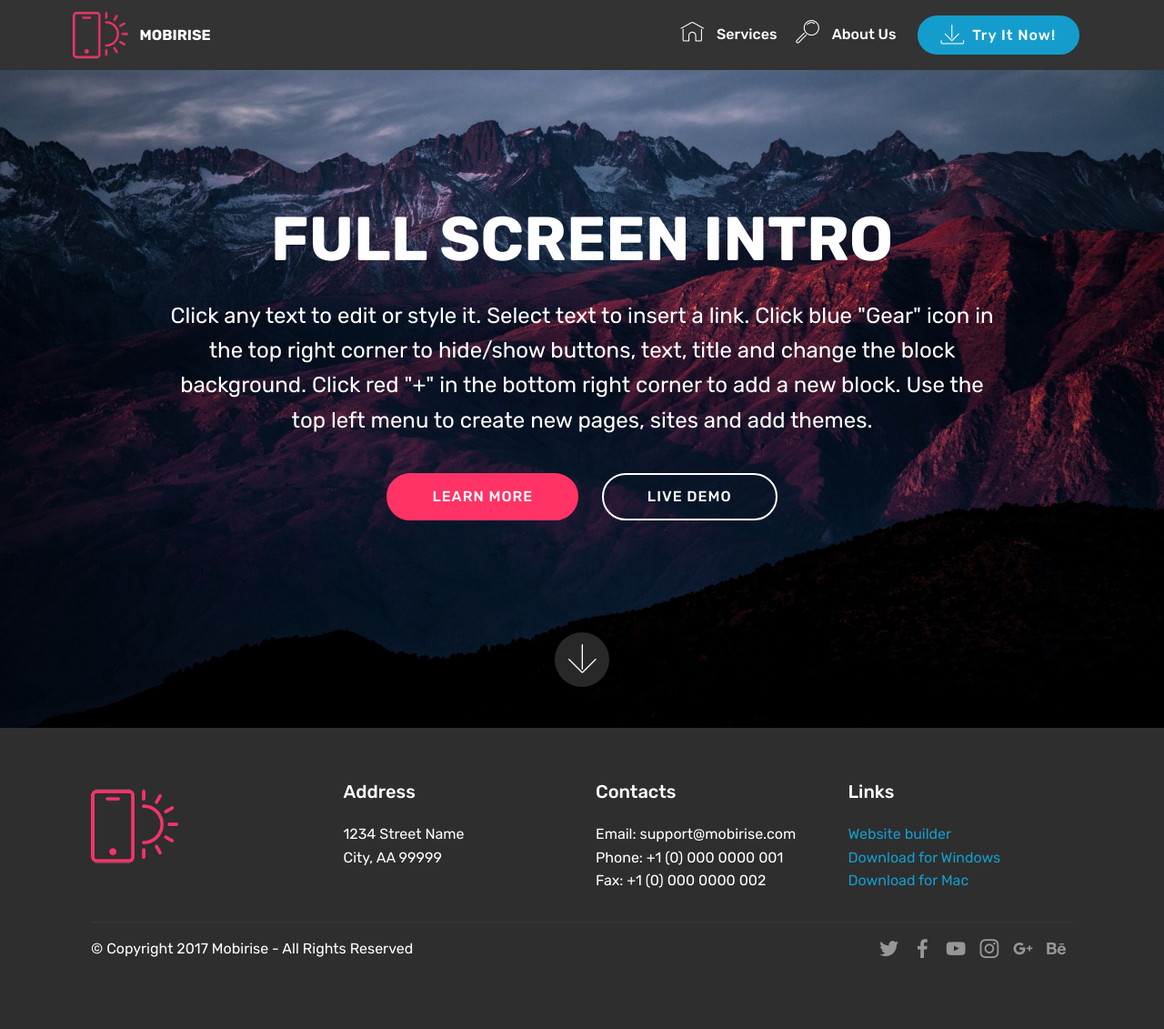
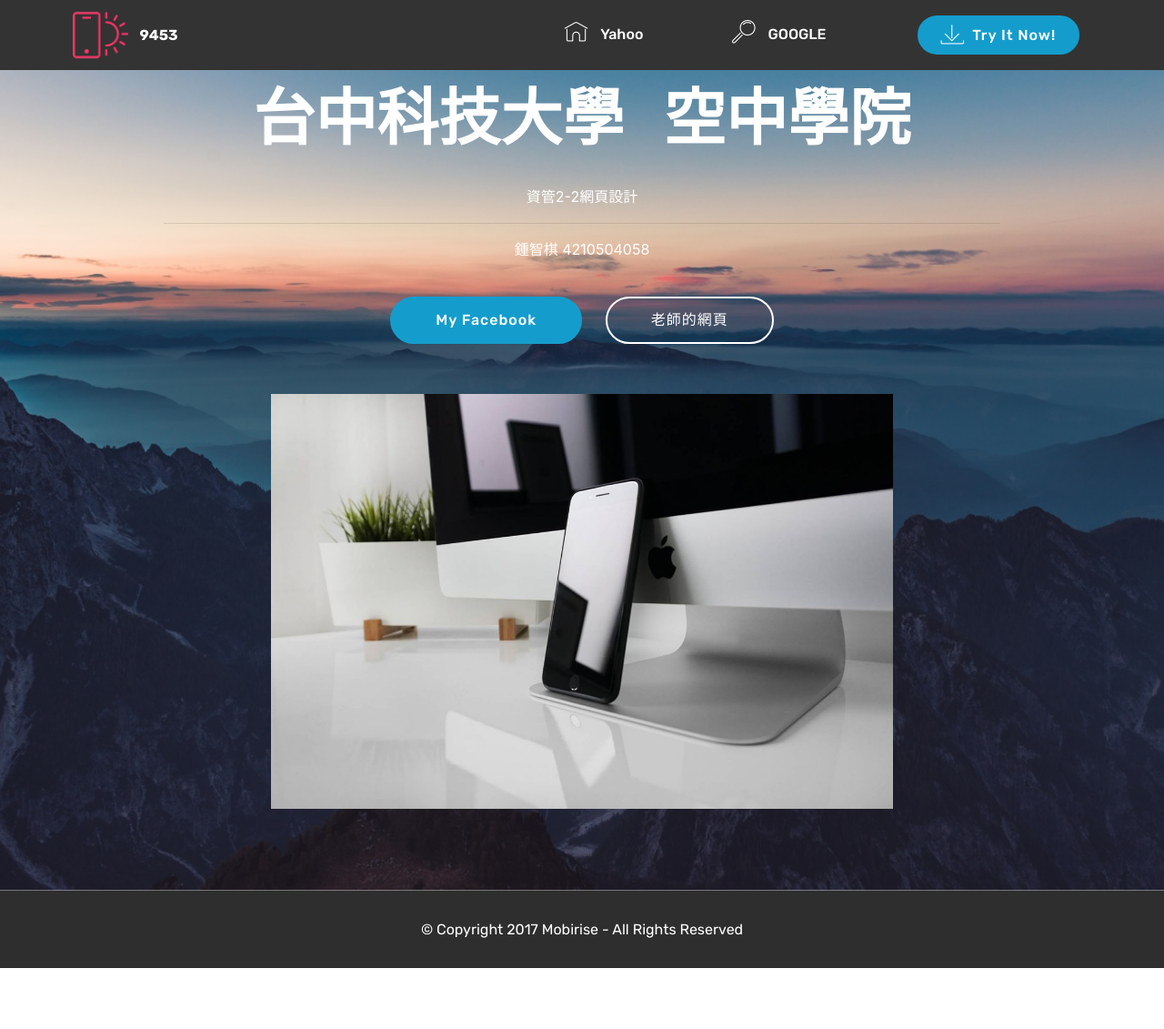
Before and after one commit to chungcc2/chungcc2.github.io, a plain HTML site: page index.html in a window 1280 px wide. Shown: the whole page at 91% size. After the commit the page ends 1064 px from the top, so only its background shows below. Drawn offline with Linux system fonts and the light colour scheme; files whose address does not match are found by name.

Commit message:
create github pages

```diff
--- a/assets/mobirise/css/mbr-additional.css
+++ b/assets/mobirise/css/mbr-additional.css
@@ -1705,73 +1705,16 @@ body {
     flex-shrink: 0;
   }
 }
-.cid-qxClcRYWfC {
-  background-image: url("../../../assets/images/jumbotron.jpg");
-}
-.cid-qxClcT3OV0 {
-  padding-top: 60px;
-  padding-bottom: 60px;
+.cid-qxCssdwyip {
+  padding-top: 90px;
+  padding-bottom: 90px;
+  background-image: url("../../../assets/images/background3.jpg");
+}
+.cid-qxCssdwyip .mbr-figure {
+  margin: 0 auto;
+}
+.cid-qxCu78vswx {
+  padding-top: 30px;
+  padding-bottom: 30px;
   background-color: #2e2e2e;
 }
-@media (max-width: 767px) {
-  .cid-qxClcT3OV0 .content {
-    text-align: center;
-  }
-  .cid-qxClcT3OV0 .content > div:not(:last-child) {
-    margin-bottom: 2rem;
-  }
-}
-@media (max-width: 767px) {
-  .cid-qxClcT3OV0 .media-wrap {
-    margin-bottom: 1rem;
-  }
-}
-.cid-qxClcT3OV0 .media-wrap .mbr-iconfont-logo {
-  font-size: 7.5rem;
-  color: #f36;
-}
-.cid-qxClcT3OV0 .media-wrap img {
-  height: 6rem;
-}
-@media (max-width: 767px) {
-  .cid-qxClcT3OV0 .footer-lower .copyright {
-    margin-bottom: 1rem;
-    text-align: center;
-  }
-}
-.cid-qxClcT3OV0 .footer-lower hr {
-  margin: 1rem 0;
-  border-color: #fff;
-  opacity: .05;
-}
-.cid-qxClcT3OV0 .footer-lower .social-list {
-  padding-left: 0;
-  margin-bottom: 0;
-  list-style: none;
-  display: flex;
-  flex-wrap: wrap;
-  justify-content: flex-end;
-  -webkit-justify-content: flex-end;
-}
-.cid-qxClcT3OV0 .footer-lower .social-list .mbr-iconfont-social {
-  font-size: 1.3rem;
-  color: #fff;
-}
-.cid-qxClcT3OV0 .footer-lower .social-list .soc-item {
-  margin: 0 .5rem;
-}
-.cid-qxClcT3OV0 .footer-lower .social-list a {
-  margin: 0;
-  opacity: .5;
-  -webkit-transition: .2s linear;
-  transition: .2s linear;
-}
-.cid-qxClcT3OV0 .footer-lower .social-list a:hover {
-  opacity: 1;
-}
-@media (max-width: 767px) {
-  .cid-qxClcT3OV0 .footer-lower .social-list {
-    justify-content: center;
-    -webkit-justify-content: center;
-  }
-}
--- a/index.html
+++ b/index.html
@@ -14,7 +14,6 @@
   <link rel="stylesheet" href="assets/bootstrap/css/bootstrap.min.css">
   <link rel="stylesheet" href="assets/bootstrap/css/bootstrap-grid.min.css">
   <link rel="stylesheet" href="assets/bootstrap/css/bootstrap-reboot.min.css">
-  <link rel="stylesheet" href="assets/socicon/css/styles.css">
   <link rel="stylesheet" href="assets/dropdown/css/style.css">
   <link rel="stylesheet" href="assets/theme/css/style.css">
   <link rel="stylesheet" href="assets/mobirise/css/mbr-additional.css" type="text/css">
@@ -23,7 +22,7 @@
 
 </head>
 <body>
-<section class="menu cid-qxClcQ2NkV" once="menu" id="menu1-g" data-rv-view="8">
+<section class="menu cid-qxClcQ2NkV" once="menu" id="menu1-g" data-rv-view="57">
 
 
 
@@ -44,25 +43,18 @@
                     </a>
                 </span>
                 <span class="navbar-caption-wrap"><a class="navbar-caption text-white display-4" href="https://mobirise.com">
-                        MOBIRISE
-                    </a></span>
+                        9453</a></span>
             </div>
         </div>
         <div class="collapse navbar-collapse" id="navbarSupportedContent">
-            <ul class="navbar-nav nav-dropdown" data-app-modern-menu="true">
-                <li class="nav-item">
-                    <a class="nav-link link text-white display-4" href="https://mobirise.com">
-                        <span class="mbri-home mbr-iconfont mbr-iconfont-btn"></span>
-                        Services
-                    </a>
+            <ul class="navbar-nav nav-dropdown" data-app-modern-menu="true"><li class="nav-item">
+                    <a class="nav-link link text-white display-4" href="https://tw.yahoo.com/" target="_blank">
+                        <span class="mbri-home mbr-iconfont mbr-iconfont-btn"></span>&nbsp;Yahoo &nbsp; &nbsp; &nbsp; &nbsp; &nbsp; &nbsp; &nbsp; &nbsp; &nbsp; &nbsp;&nbsp;</a>
                 </li>
                 <li class="nav-item">
-                    <a class="nav-link link text-white display-4" href="https://mobirise.com">
-                        <span class="mbri-search mbr-iconfont mbr-iconfont-btn"></span>
-                        About Us
-                    </a>
-                </li>
-            </ul>
+                    <a class="nav-link link text-white display-4" href="https://www.google.com.tw/" target="_blank">
+                        <span class="mbri-search mbr-iconfont mbr-iconfont-btn"></span>&nbsp;GOOGLE &nbsp; &nbsp; &nbsp; &nbsp; &nbsp; &nbsp; &nbsp; &nbsp; &nbsp; &nbsp;&nbsp;</a>
+                </li></ul>
             <div class="navbar-buttons mbr-section-btn">
                 <a class="btn btn-sm btn-primary display-4" href="https://mobirise.com">
                     <span class="mbri-save mbr-iconfont mbr-iconfont-btn "></span>
@@ -73,127 +65,43 @@
     </nav>
 </section>
 
-<section class="engine"><a href="https://mobirise.co/f">free bootstrap builder</a></section><section class="cid-qxClcRYWfC mbr-fullscreen mbr-parallax-background" id="header2-e" data-rv-view="10">
-
-
-
-
-
-    <div class="container align-center">
-        <div class="row justify-content-md-center">
-            <div class="mbr-white col-md-10">
-                <h1 class="mbr-section-title mbr-bold pb-3 mbr-fonts-style display-1">
-                    FULL SCREEN INTRO
-                </h1>
-
-                <p class="mbr-text pb-3 mbr-fonts-style display-5">
-                    Click any text to edit or style it. Select text to insert a link. Click blue "Gear" icon in the top right corner to hide/show buttons, text, title and change the block background. Click red "+" in the bottom right corner to add a new block. Use the top left menu to create new pages, sites and add themes.
-                </p>
-                <div class="mbr-section-btn">
-                    <a class="btn btn-md btn-secondary display-4" href="https://mobirise.com">LEARN MORE</a>
-                    <a class="btn btn-md btn-white-outline display-4" href="https://mobirise.com">LIVE DEMO</a>
-                </div>
-            </div>
-        </div>
-    </div>
-    <div class="mbr-arrow hidden-sm-down" aria-hidden="true">
-        <a href="#next">
-            <i class="mbri-down mbr-iconfont"></i>
-        </a>
-    </div>
-</section>
-
-<section class="cid-qxClcT3OV0" id="footer1-f" data-rv-view="13">
+<section class="engine"><a href="https://mobirise.co/c">free web site maker</a></section><section class="header4 cid-qxCssdwyip mbr-parallax-background" id="header4-h" data-rv-view="59">
 
 
 
 
 
     <div class="container">
-        <div class="media-container-row content text-white">
-            <div class="col-12 col-md-3">
-                <div class="media-wrap">
-                    <a href="https://mobirise.com/">
-                        <img src="assets/images/logo20.png" alt="Mobirise" media-simple="true">
-                    </a>
+        <div class="row justify-content-md-center">
+            <div class="media-content col-md-10">
+                <h1 class="mbr-section-title align-center mbr-white pb-3 mbr-bold mbr-fonts-style display-1">台中科技大學 &nbsp; 空中學院</h1>
+
+                <div class="mbr-text align-center mbr-white pb-3">
+                    <p class="mbr-text mbr-fonts-style display-5"></p><p>資管2-2網頁設計</p><hr><p>鍾智棋 4210504058</p><p></p>
                 </div>
+                <div class="mbr-section-btn align-center"><a class="btn btn-md btn-primary display-4" href="https://www.facebook.com/kobe546044" target="_blank">My Facebook</a>
+                    <a class="btn btn-md btn-white-outline display-4" href="https://elvishsieh.github.io/teaching/usingMobirise/" target="_blank">老師的網頁</a></div>
             </div>
-            <div class="col-12 col-md-3 mbr-fonts-style display-7">
-                <h5 class="pb-3">
-                    Address
-                </h5>
-                <p class="mbr-text">
-                    1234 Street Name
-                    <br>City, AA 99999
-                </p>
-            </div>
-            <div class="col-12 col-md-3 mbr-fonts-style display-7">
-                <h5 class="pb-3">
-                    Contacts
-                </h5>
-                <p class="mbr-text">
-                    Email: support@mobirise.com
-                    <br>Phone: +1 (0) 000 0000 001
-                    <br>Fax: +1 (0) 000 0000 002
-                </p>
-            </div>
-            <div class="col-12 col-md-3 mbr-fonts-style display-7">
-                <h5 class="pb-3">
-                    Links
-                </h5>
-                <p class="mbr-text">
-                    <a class="text-primary" href="https://mobirise.com/">Website builder</a>
-                    <br><a class="text-primary" href="https://mobirise.com/mobirise-free-win.zip">Download for Windows</a>
-                    <br><a class="text-primary" href="https://mobirise.com/mobirise-free-mac.zip">Download for Mac</a>
-                </p>
+
+            <div class="mbr-figure pt-5" style="width: 60%;">
+                <img src="assets/images/01.jpg" alt="Mobirise" media-simple="true">
             </div>
         </div>
-        <div class="footer-lower">
-            <div class="media-container-row">
-                <div class="col-sm-12">
-                    <hr>
-                </div>
-            </div>
-            <div class="media-container-row mbr-white">
-                <div class="col-sm-6 copyright">
-                    <p class="mbr-text mbr-fonts-style display-7">
-                        © Copyright 2017 Mobirise - All Rights Reserved
-                    </p>
-                </div>
-                <div class="col-md-6">
-                    <div class="social-list align-right">
-                        <div class="soc-item">
-                            <a href="https://twitter.com/mobirise" target="_blank">
-                                <span class="socicon-twitter socicon mbr-iconfont mbr-iconfont-social" media-simple="true"></span>
-                            </a>
-                        </div>
-                        <div class="soc-item">
-                            <a href="https://www.facebook.com/pages/Mobirise/1616226671953247" target="_blank">
-                                <span class="socicon-facebook socicon mbr-iconfont mbr-iconfont-social" media-simple="true"></span>
-                            </a>
-                        </div>
-                        <div class="soc-item">
-                            <a href="https://www.youtube.com/c/mobirise" target="_blank">
-                                <span class="socicon-youtube socicon mbr-iconfont mbr-iconfont-social" media-simple="true"></span>
-                            </a>
-                        </div>
-                        <div class="soc-item">
-                            <a href="https://instagram.com/mobirise" target="_blank">
-                                <span class="socicon-instagram socicon mbr-iconfont mbr-iconfont-social" media-simple="true"></span>
-                            </a>
-                        </div>
-                        <div class="soc-item">
-                            <a href="https://plus.google.com/u/0/+Mobirise" target="_blank">
-                                <span class="socicon-googleplus socicon mbr-iconfont mbr-iconfont-social" media-simple="true"></span>
-                            </a>
-                        </div>
-                        <div class="soc-item">
-                            <a href="https://www.behance.net/Mobirise" target="_blank">
-                                <span class="socicon-behance socicon mbr-iconfont mbr-iconfont-social" media-simple="true"></span>
-                            </a>
-                        </div>
-                    </div>
-                </div>
+    </div>
+</section>
+
+<section once="" class="cid-qxCu78vswx" id="footer6-j" data-rv-view="62">
+
+
+
+
+
+    <div class="container">
+        <div class="media-container-row align-center mbr-white">
+            <div class="col-12">
+                <p class="mbr-text mb-0 mbr-fonts-style display-7">
+                    © Copyright 2017 Mobirise - All Rights Reserved
+                </p>
             </div>
         </div>
     </div>
@@ -204,10 +112,10 @@
   <script src="assets/popper/popper.min.js"></script>
   <script src="assets/tether/tether.min.js"></script>
   <script src="assets/bootstrap/js/bootstrap.min.js"></script>
+  <script src="assets/smooth-scroll/smooth-scroll.js"></script>
   <script src="assets/dropdown/js/script.min.js"></script>
   <script src="assets/touch-swipe/jquery.touch-swipe.min.js"></script>
   <script src="assets/jarallax/jarallax.min.js"></script>
-  <script src="assets/smooth-scroll/smooth-scroll.js"></script>
   <script src="assets/theme/js/script.js"></script>
 
 
```
Also changed, not shown: 1 other file.
